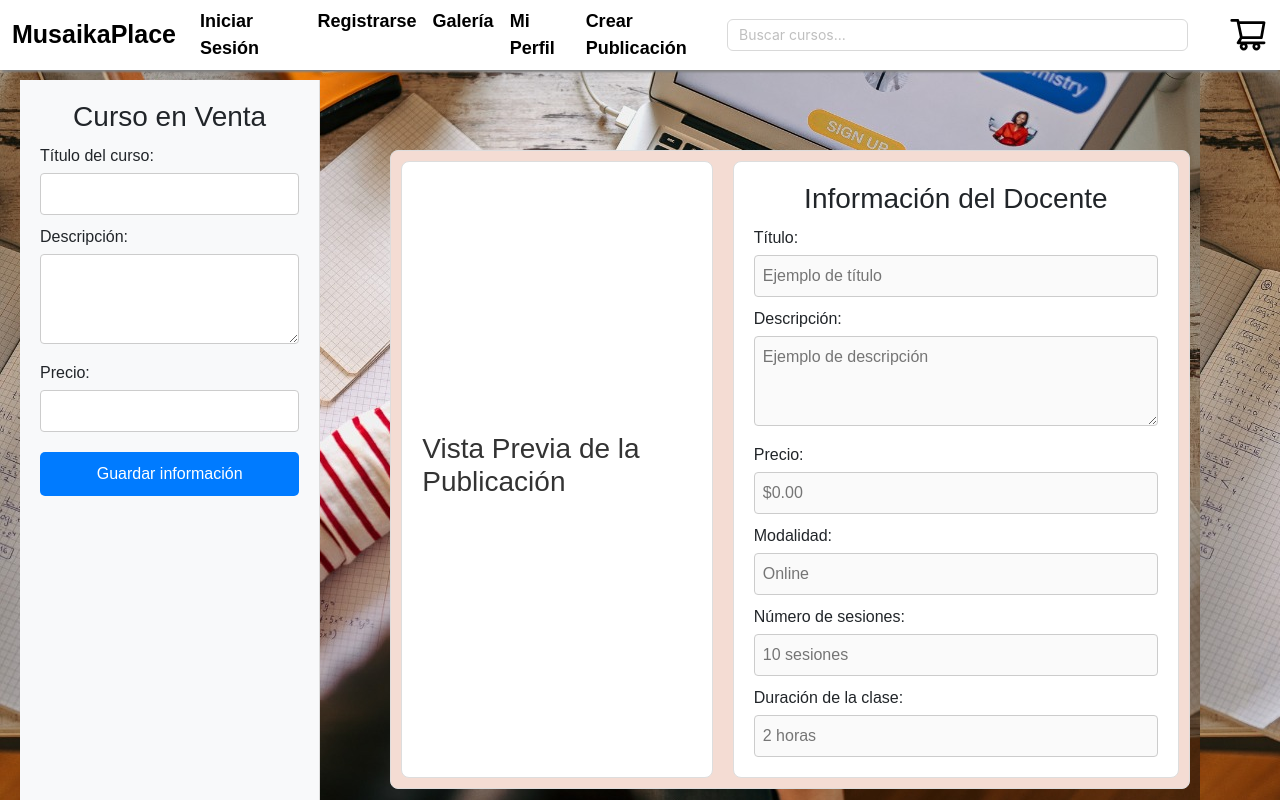
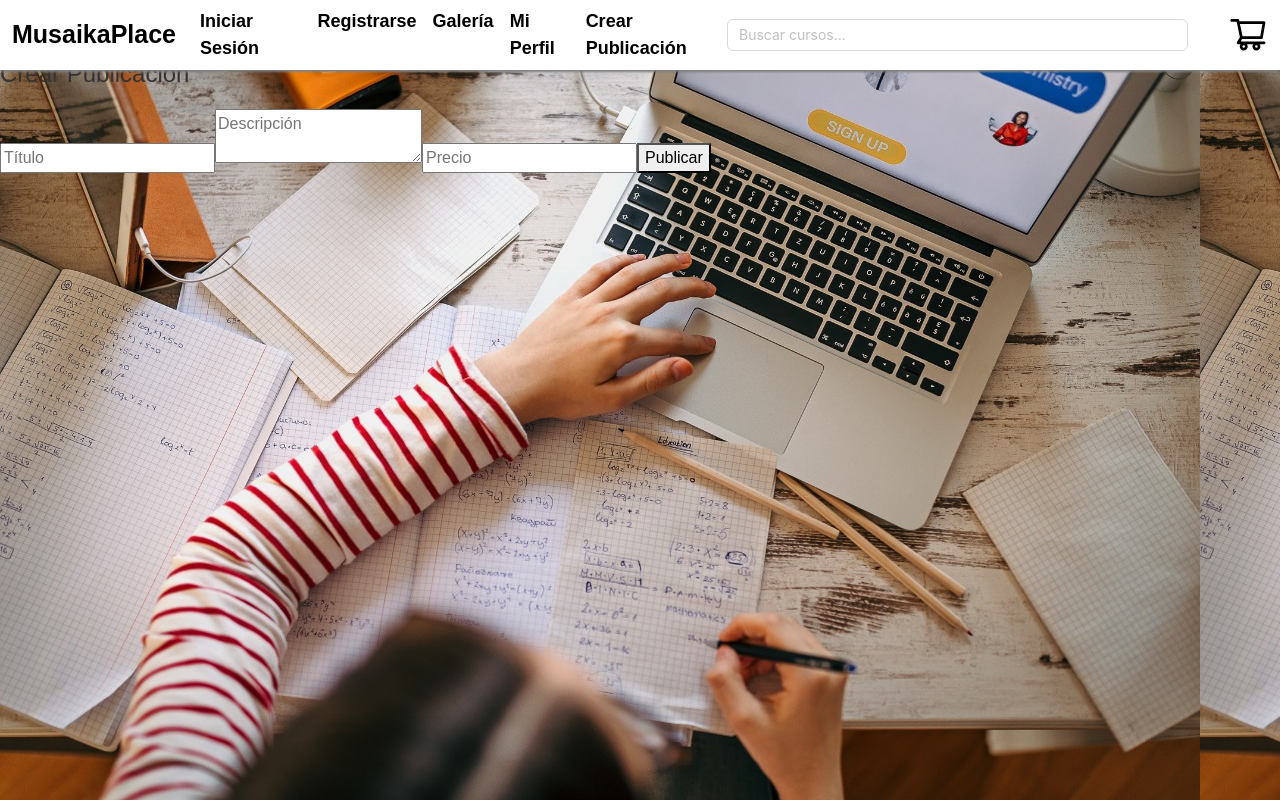
Before and after one commit to rachidboss23/mskplace_caro_rachid_24, a React (Create React App) app in the folder marketplace-front/: page /crear-post in a window 1280 px wide. Shown: the top 800 px of the page. Built offline with nearby package versions, Linux system fonts and the light colour scheme.

Commit message:
fix: TODO hardcoded Render

```diff
--- a/marketplace-front/src/pages/CreatePostPage.js
+++ b/marketplace-front/src/pages/CreatePostPage.js
@@ -1,3 +1,5 @@
+// src/pages/CreatePostPage.js
+
 import React, { useState } from 'react';
 import axios from 'axios';
 import '../assets/styles/CreatePostPage.css';
@@ -7,85 +9,39 @@ function CreatePostPage() {
   const [descripcion, setDescripcion] = useState('');
   const [precio, setPrecio] = useState('');
   const [mensaje, setMensaje] = useState('');
+  const [error, setError] = useState('');
+
+  const API_URL = "https://mskplace-caro-rachid-24-1.onrender.com/api";
 
   const handleSubmit = async (e) => {
     e.preventDefault();
+    setError('');
     setMensaje('');
 
     try {
       const nuevoProducto = { titulo, descripcion, precio };
-      await axios.post('https://mskplace-caro-rachid-24-1.onrender.com/api/products', nuevoProducto);
+      await axios.post(`${API_URL}/products`, nuevoProducto);
       setMensaje('Producto creado exitosamente');
       setTitulo('');
       setDescripcion('');
       setPrecio('');
     } catch (error) {
-      setMensaje('Error al crear el producto');
+      setError('Error al crear producto');
       console.error(error);
     }
   };
 
   return (
     <div className="create-post-container">
-      <div className="main-content">
-        {/* Sidebar izquierda - Curso en Venta */}
-        <aside className="sidebar-left">
-          <div className="course-info">
-            <h3>Curso en Venta</h3>
-            <form onSubmit={handleSubmit}>
-              <label>Título del curso:</label>
-              <input
-                type="text"
-                value={titulo}
-                onChange={(e) => setTitulo(e.target.value)}
-                required
-              />
-              <label>Descripción:</label>
-              <textarea
-                rows="3"
-                value={descripcion}
-                onChange={(e) => setDescripcion(e.target.value)}
-                required
-              />
-              <label>Precio:</label>
-              <input
-                type="text"
-                value={precio}
-                onChange={(e) => setPrecio(e.target.value)}
-                required
-              />
-
-              {/* Botón para guardar la información */}
-              <button type="submit" className="save-info-button">Guardar información</button>
-              {mensaje && <p>{mensaje}</p>}
-            </form>
-          </div>
-        </aside>
-
-        {/* Recuadro de vista previa de la publicación e información del docente */}
-        <section className="preview-and-info-section">
-          <div className="preview-left">
-            <h3>Vista Previa de la Publicación</h3>
-          </div>
-          <div className="teacher-info-right">
-            <h3>Información del Docente</h3>
-            <label>Título:</label>
-            <input type="text" placeholder="Ejemplo de título" disabled />
-            <label>Descripción:</label>
-            <textarea rows="3" placeholder="Ejemplo de descripción" disabled />
-            <label>Precio:</label>
-            <input type="text" placeholder="$0.00" disabled />
-            <label>Modalidad:</label>
-            <input type="text" placeholder="Online" disabled />
-            <label>Número de sesiones:</label>
-            <input type="text" placeholder="10 sesiones" disabled />
-            <label>Duración de la clase:</label>
-            <input type="text" placeholder="2 horas" disabled />
-          </div>
-        </section>
-      </div>
-
-      <div className="line-separator"></div>
+      <h1>Crear Publicación</h1>
+      <form onSubmit={handleSubmit}>
+        <input value={titulo} onChange={(e) => setTitulo(e.target.value)} placeholder="Título" required />
+        <textarea value={descripcion} onChange={(e) => setDescripcion(e.target.value)} placeholder="Descripción" required />
+        <input value={precio} onChange={(e) => setPrecio(e.target.value)} placeholder="Precio" required />
+        {error && <p>{error}</p>}
+        {mensaje && <p>{mensaje}</p>}
+        <button type="submit">Publicar</button>
+      </form>
     </div>
   );
 }
--- a/marketplace-front/src/pages/GalleryPage.js
+++ b/marketplace-front/src/pages/GalleryPage.js
@@ -1,116 +1,47 @@
 // src/pages/GalleryPage.js
-import React, { useEffect, useState, useContext } from 'react';
-import { useNavigate } from 'react-router-dom';
+
+import React, { useEffect, useState } from 'react';
 import axios from 'axios';
 import '../assets/styles/GalleryPage.css';
-import { ProductContext } from '../context/ProductProvider';
 
 function GalleryPage() {
-  const [productosBackend, setProductosBackend] = useState([]);
-  const [productosJson, setProductosJson] = useState([]);
-  const { addCarrito } = useContext(ProductContext);
-  const navigate = useNavigate();
-  const token = localStorage.getItem('token');
+  const [productos, setProductos] = useState([]);
+  const [error, setError] = useState('');
 
-  const obtenerProductosBackend = async () => {
-    try {
-      const respuesta = await axios.get('https://mskplace-caro-rachid-24-1.onrender.com/api/products');
-      setProductosBackend(respuesta.data);
-    } catch (error) {
-      console.error('Error al cargar productos del backend:', error);
-    }
-  };
-
-  const obtenerProductosJson = async () => {
-    try {
-      const respuesta = await fetch('/productos.json');
-      if (!respuesta.ok) {
-        throw new Error(`Error al cargar productos del JSON: ${respuesta.statusText}`);
-      }
-      const data = await respuesta.json();
-      setProductosJson(data);
-    } catch (error) {
-      console.error('Error al cargar productos del JSON:', error);
-    }
-  };
-
-  const eliminarProducto = async (id) => {
-    if (!token) {
-      alert('Por favor inicia sesión para eliminar productos.');
-      return;
-    }
-
-    if (window.confirm('¿Estás seguro de que deseas eliminar este producto?')) {
-      try {
-        const response = await axios.delete(`https://mskplace-caro-rachid-24-1.onrender.com/api/products/${id}`, {
-
-          headers: {
-            Authorization: `Bearer ${token}`
-          }
-        });
-
-        if (response.status === 200) {
-          setProductosBackend(productosBackend.filter(producto => producto.id !== id));
-          alert('Producto eliminado con éxito.');
-        } else {
-          alert('No se pudo eliminar el producto.');
-        }
-      } catch (error) {
-        console.error('Error al eliminar el producto:', error);
-        alert('Hubo un error al eliminar el producto.');
-      }
-    }
-  };
+  const API_URL = "https://mskplace-caro-rachid-24-1.onrender.com/api";
 
   useEffect(() => {
-    obtenerProductosBackend();
-    obtenerProductosJson();
+    const fetchProductos = async () => {
+      try {
+        const respuesta = await axios.get(`${API_URL}/products`);
+        setProductos(respuesta.data);
+      } catch (error) {
+        setError('Error al cargar productos');
+        console.error(error);
+      }
+    };
+    fetchProductos();
   }, []);
 
-  const verMasDetalles = (productoId) => {
-    navigate(`/detalle/${productoId}`);
+  const handleDelete = async (id) => {
+    try {
+      await axios.delete(`${API_URL}/products/${id}`);
+      setProductos(productos.filter(p => p.id !== id));
+    } catch (error) {
+      console.error(error);
+    }
   };
 
   return (
     <div className="gallery-container">
-      <h2>Galería de Productos</h2>
-      <div className="gallery-grid">
-        {productosBackend.map((producto) => (
-          <div className="card" key={producto.id}>
-            <img src={producto.img || '/images/default-product.jpg'} alt={producto.titulo} className="card-img-top" />
-            <div className="card-body">
-              <h5 className="card-title">{producto.titulo}</h5>
-              <p className="card-text">{producto.descripcion}</p>
-              <p className="card-price">${producto.precio}</p>
-              <button className="btn btn-primary" onClick={() => verMasDetalles(producto.id)}>Ver Más</button>
-              <button className="btn btn-success" onClick={() => addCarrito(producto)}>Agregar</button>
-              <button
-                className={`btn ${token ? 'btn-danger' : 'btn-secondary'}`}
-                onClick={() => token && eliminarProducto(producto.id)}
-                disabled={!token}
-              >
-                Eliminar
-              </button>
-            </div>
-          </div>
-        ))}
-        {productosJson.map((producto) => (
-          <div className="card" key={producto.id}>
-            <img src={producto.img || '/images/default-product.jpg'} alt={producto.name} className="card-img-top" />
-            <div className="card-body">
-              <h5 className="card-title">{producto.name}</h5>
-              <p className="card-text">{producto.desc || 'Descripción no disponible'}</p>
-              <p className="card-price">${producto.price}</p>
-              <button className="btn btn-primary" onClick={() => verMasDetalles(producto.id)}>Ver Más</button>
-              <button className="btn btn-success" onClick={() => addCarrito(producto)}>Agregar</button>
-              <button
-                className={`btn ${token ? 'btn-danger' : 'btn-secondary'}`}
-                onClick={() => token && eliminarProducto(producto.id)}
-                disabled={!token}
-              >
-                Eliminar
-              </button>
-            </div>
+      <h1>Productos</h1>
+      {error && <p>{error}</p>}
+      <div className="product-list">
+        {productos.map(p => (
+          <div key={p.id} className="product-item">
+            <h3>{p.titulo}</h3>
+            <p>{p.descripcion}</p>
+            <button onClick={() => handleDelete(p.id)}>Eliminar</button>
           </div>
         ))}
       </div>
--- a/marketplace-front/src/pages/LoginPage.js
+++ b/marketplace-front/src/pages/LoginPage.js
@@ -1,77 +1,41 @@
+// src/pages/LoginPage.js
+
 import React, { useState } from 'react';
 import axios from 'axios';
-import { useNavigate } from 'react-router-dom';
-import '../assets/styles/LoginPage.css';  // Verifica que el estilo esté bien importado
+import '../assets/styles/LoginPage.css';
 
 function LoginPage() {
   const [email, setEmail] = useState('');
   const [password, setPassword] = useState('');
+  const [mensaje, setMensaje] = useState('');
   const [error, setError] = useState('');
-  const [successMessage, setSuccessMessage] = useState('');
-  const navigate = useNavigate();
 
-  const handleSubmit = async (e) => {
+  const API_URL = "https://mskplace-caro-rachid-24-1.onrender.com/api";
+
+  const handleLogin = async (e) => {
     e.preventDefault();
     setError('');
-    setSuccessMessage('');
-
-    if (!email || !password) {
-      setError('Por favor, completa ambos campos.');
-      return;
-    }
+    setMensaje('');
 
     try {
-      const response = await axios.post('https://mskplace-caro-rachid-24-1.onrender.com/api/usuarios/login', { email, password });
-
-
-      if (response.data.token) {
-        // Almacenar el token JWT en localStorage
-        localStorage.setItem('token', response.data.token);
-
-        setSuccessMessage('Acceso exitoso. ¡Bienvenido!');
-        navigate('/galeria');  // Redirigir a la galería después de iniciar sesión
-      }
+      const response = await axios.post(`${API_URL}/usuarios/login`, { email, password });
+      setMensaje('Login exitoso');
     } catch (error) {
-      setError('Error al iniciar sesión. Verifica tus credenciales.');
+      setError('Error en login');
       console.error(error);
     }
   };
 
   return (
     <div className="login-container">
-      <div className="login-box">
-        <h1>Inicio de Sesión</h1>
-        <form onSubmit={handleSubmit}>
-          <div className="input-group">
-            <label>Email</label>
-            <input
-              type="email"
-              value={email}
-              onChange={(e) => setEmail(e.target.value)}
-              placeholder="Ingresa tu email"
-              className="input-field"
-            />
-          </div>
-          <div className="input-group">
-            <label>Contraseña</label>
-            <input
-              type="password"
-              value={password}
-              onChange={(e) => setPassword(e.target.value)}
-              placeholder="Ingresa tu contraseña"
-              className="input-field"
-            />
-          </div>
-
-          {/* Mensaje de error */}
-          {error && <p className="error-message">{error}</p>}
-
-          {/* Mensaje de éxito */}
-          {successMessage && <p className="success-message">{successMessage}</p>}
-
-          <button type="submit" className="login-button">Iniciar Sesión</button>
-        </form>
-      </div>
+      <h1>Iniciar Sesión</h1>
+      <form onSubmit={handleLogin}>
+        <input value={email} onChange={(e) => setEmail(e.target.value)} placeholder="Email" required />
+        <input type="password" value={password} onChange={(e) => setPassword(e.target.value)} placeholder="Contraseña" required />
+        {error && <p>{error}</p>}
+        {mensaje && <p>{mensaje}</p>}
+        <button type="submit">Entrar</button>
+      </form>
     </div>
   );
 }
```
